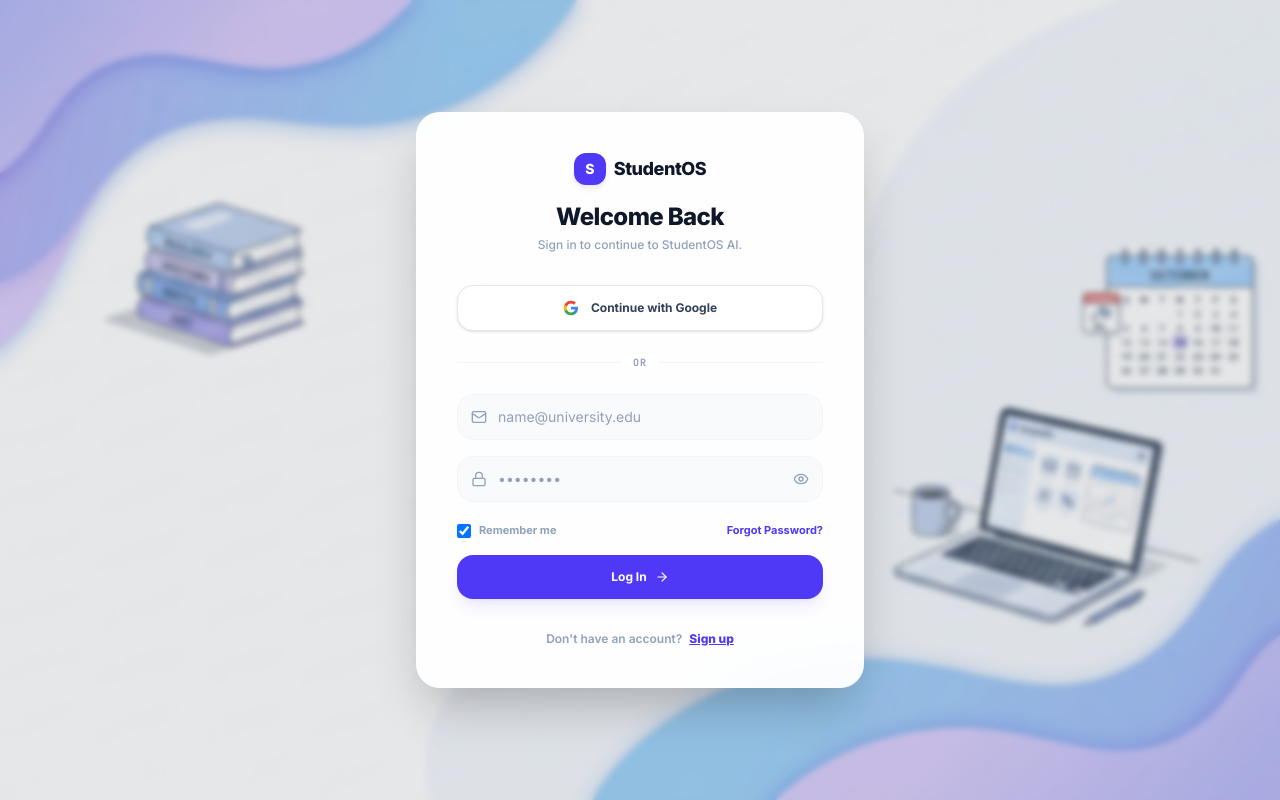
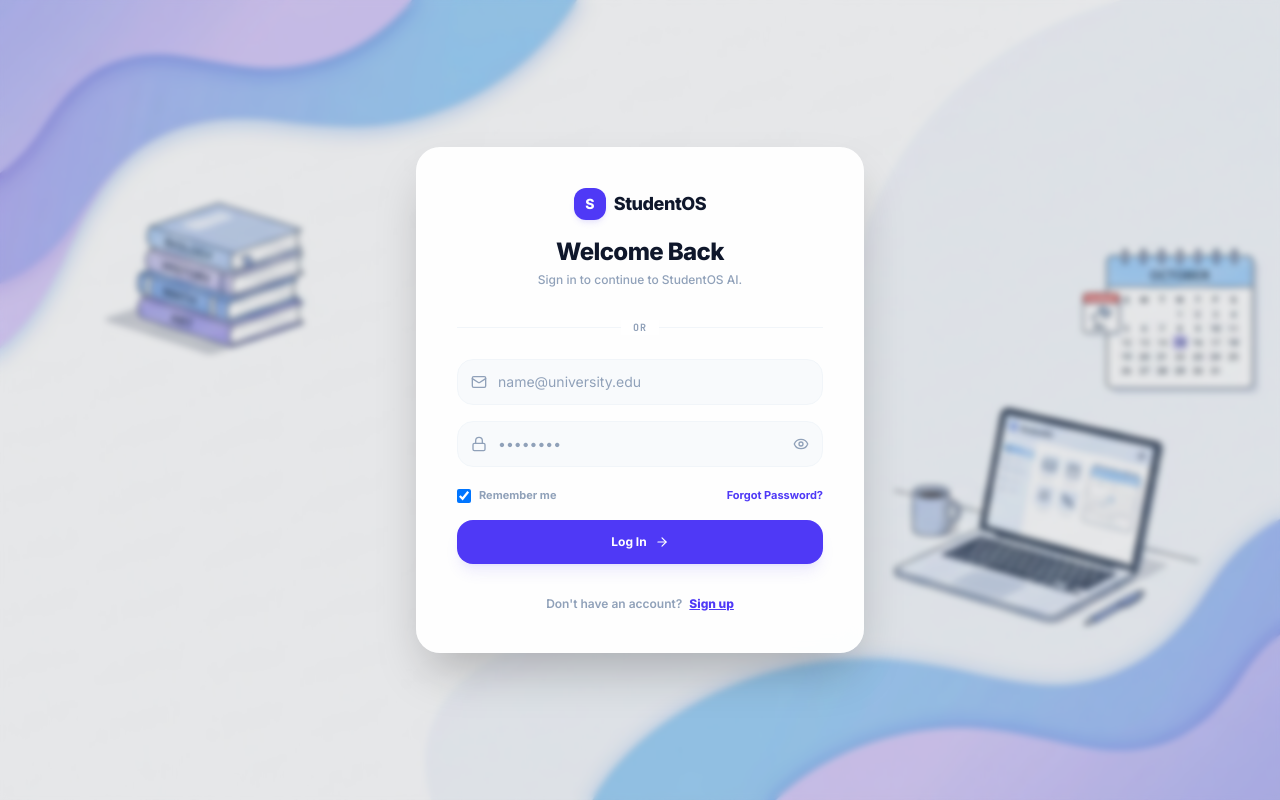
Before and after one commit to Tanusree-samanta/StudentOS, a React (Vite) app: page / in a window 1280 px wide. Built offline with nearby package versions, Linux system fonts and the light colour scheme; no server answers.

Commit message:
Updated project

```diff
--- a/src/App.tsx
+++ b/src/App.tsx
@@ -1,7 +1,7 @@
 import React, { useState, useEffect } from "react";
 import { motion, AnimatePresence } from "motion/react";
 import { Cloud, CloudLightning, RefreshCw, CheckCircle2, Database, Copy, Check, ExternalLink, AlertTriangle, X } from "lucide-react";
-import { supabase, onAuthStateChanged, syncGoogleUserProfile } from "./lib/supabaseService";
+import { supabase, onAuthStateChanged } from "./lib/supabaseService";
 import { pullFirestoreToLocalState, pushLocalStateToFirestore, getLocalStorageSnapshotHash, initializeEmptyWorkspace } from "./lib/syncEngine";
 import {
   ScreenID,
--- a/src/components/LoginScreen.tsx
+++ b/src/components/LoginScreen.tsx
@@ -1,8 +1,8 @@
-import React, { useState, useEffect } from "react";
-import { Mail, Lock, Eye, EyeOff, ArrowRight, X, Sparkles, Globe, AlertTriangle } from "lucide-react";
+import React, { useState } from "react";
+import { Mail, Lock, Eye, EyeOff, ArrowRight } from "lucide-react";
 import { ScreenID } from "../types";
-import { supabase, loginUser, syncGoogleUserProfile } from "../lib/supabaseService";
-import { initializeEmptyWorkspace } from "../lib/syncEngine";
+import { loginUser } from "../lib/supabaseService";
+
 
 interface LoginScreenProps {
   onNavigate: (screen: ScreenID, direction: "none" | "push" | "push_back") => void;
@@ -16,64 +16,7 @@
   const [rememberMe, setRememberMe] = useState(true);
   const [isAuthenticating, setIsAuthenticating] = useState(false);
   const [errorMessage, setErrorMessage] = useState<React.ReactNode | null>(null);
-  const [googleUser, setGoogleUser] = useState<{
-    uid: string;
-    name: string;
-    email: string;
-    profilePhoto: string;
-  } | null>(null);
 
-  // Check if a Google account has previously been used on this device
-  useEffect(() => {
-    const savedUser = localStorage.getItem("studentos_google_user");
-    if (savedUser) {
-      try {
-        setGoogleUser(JSON.parse(savedUser));
-      } catch (e) {
-        console.error("Error parsing saved Google user", e);
-      }
-    }
-  }, []);
-
-  const handleGoogleSignIn = async () => {
-    setIsAuthenticating(true);
-    setErrorMessage(null);
-
-    try {
-      const userName = googleUser?.name || "Tanusree";
-      const userEmail = googleUser?.email || "samantatanusree2005@gmail.com";
-      const profilePhoto = googleUser?.profilePhoto || "https://images.unsplash.com/photo-1494790108377-be9c29b29330?w=150";
-      const uid = googleUser?.uid || "google-mock-uid-123";
-
-      const mockUserObj = {
-        id: uid,
-        email: userEmail,
-        user_metadata: {
-          full_name: userName,
-          avatar_url: profilePhoto
-        }
-      };
-
-      // Sync user profile in Supabase table
-      const isNewGoogleUser = await syncGoogleUserProfile(mockUserObj);
-
-      if (isNewGoogleUser) {
-        localStorage.setItem(
-          "studentos_welcome_msg",
-          `Welcome, ${userName}! Your StudentOS account is ready.`
-        );
-      }
-
-      if (setUserName) setUserName(userName);
-      setIsAuthenticating(false);
-      onNavigate("dashboard", "push");
-    } catch (err: any) {
-      const errMsg = err?.message || String(err);
-      console.warn("Google sign in error:", errMsg);
-      setErrorMessage("Google sign in failed: " + errMsg);
-      setIsAuthenticating(false);
-    }
-  };
 
   const handleSubmit = async (e: React.FormEvent) => {
     e.preventDefault();
@@ -303,36 +246,6 @@
           </p>
         </div>
 
-        {/* Google Authentication Section */}
-        <div className="mb-6">
-          <button
-            type="button"
-            onClick={handleGoogleSignIn}
-            disabled={isAuthenticating}
-            className="w-full bg-white hover:bg-slate-50 text-slate-700 border border-slate-200 rounded-2xl p-3.5 flex items-center justify-center transition-all cursor-pointer shadow-sm font-bold text-xs gap-3 hover:border-slate-300 focus:outline-none focus:ring-2 focus:ring-indigo-500/10 disabled:opacity-75"
-          >
-            <svg className="h-4 w-4 shrink-0" viewBox="0 0 24 24">
-              <path
-                fill="#4285F4"
-                d="M22.56 12.25c0-.78-.07-1.53-.2-2.25H12v4.26h5.92c-.26 1.37-1.04 2.53-2.21 3.31v2.77h3.57c2.08-1.92 3.28-4.74 3.28-8.09z"
-              />
-              <path
-                fill="#34A853"
-                d="M12 23c2.97 0 5.46-.98 7.28-2.66l-3.57-2.77c-.98.66-2.23 1.06-3.71 1.06-2.86 0-5.29-1.93-6.16-4.53H2.18v2.84C3.99 20.53 7.7 23 12 23z"
-              />
-              <path
-                fill="#FBBC05"
-                d="M5.84 14.09c-.22-.66-.35-1.36-.35-2.09s.13-1.43.35-2.09V7.06H2.18C1.43 8.55 1 10.22 1 12s.43 3.45 1.18 4.94l2.85-2.22-.19-.63z"
-              />
-              <path
-                fill="#EA4335"
-                d="M12 5.38c1.62 0 3.06.56 4.21 1.64l3.15-3.15C17.45 2.09 14.97 1 12 1 7.7 1 3.99 3.47 2.18 7.06l3.66 2.84c.87-2.6 3.3-4.53 6.16-4.53z"
-              />
-            </svg>
-            <span>Continue with Google</span>
-          </button>
-        </div>
-
         {/* Minimal Divider */}
         <div className="relative my-6">
           <div className="absolute inset-0 flex items-center">
```
